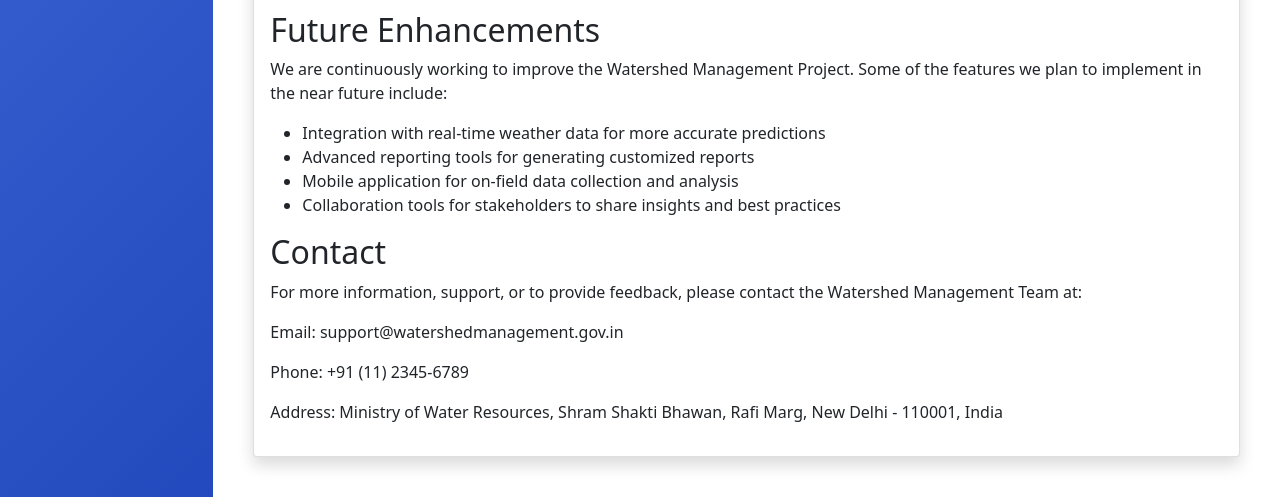
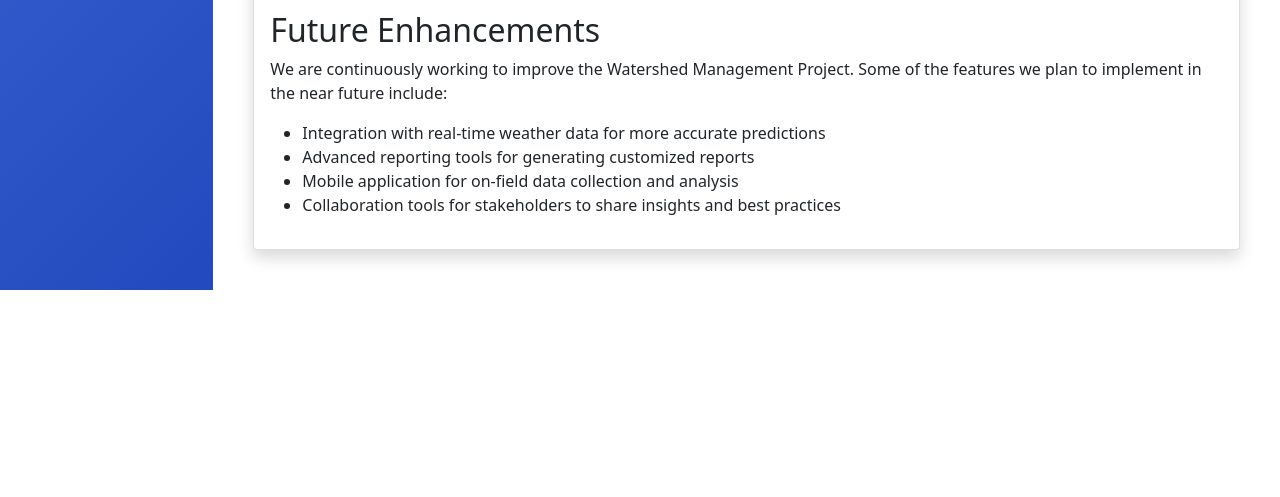
Before and after one commit to soham2710/watershed_management, a Flask app: page /about in a window 1280 px wide. Shown: the part 959-1456 px from the top of the page. After the commit the page ends 1249 px from the top, so only its background shows below. Run offline with Flask 3, Linux system fonts and the light colour scheme; parts of the project's set-up code (start-up, migrations or seed data) failed here and were passed over.

Commit message:
Update about.html

```diff
--- a/templates/about.html
+++ b/templates/about.html
@@ -46,12 +46,6 @@
                     <li>Mobile application for on-field data collection and analysis</li>
                     <li>Collaboration tools for stakeholders to share insights and best practices</li>
                 </ul>
-
-                <h2>Contact</h2>
-                <p>For more information, support, or to provide feedback, please contact the Watershed Management Team at:</p>
-                <p>Email: support@watershedmanagement.gov.in</p>
-                <p>Phone: +91 (11) 2345-6789</p>
-                <p>Address: Ministry of Water Resources, Shram Shakti Bhawan, Rafi Marg, New Delhi - 110001, India</p>
             </div>
         </div>
     </div>
```
